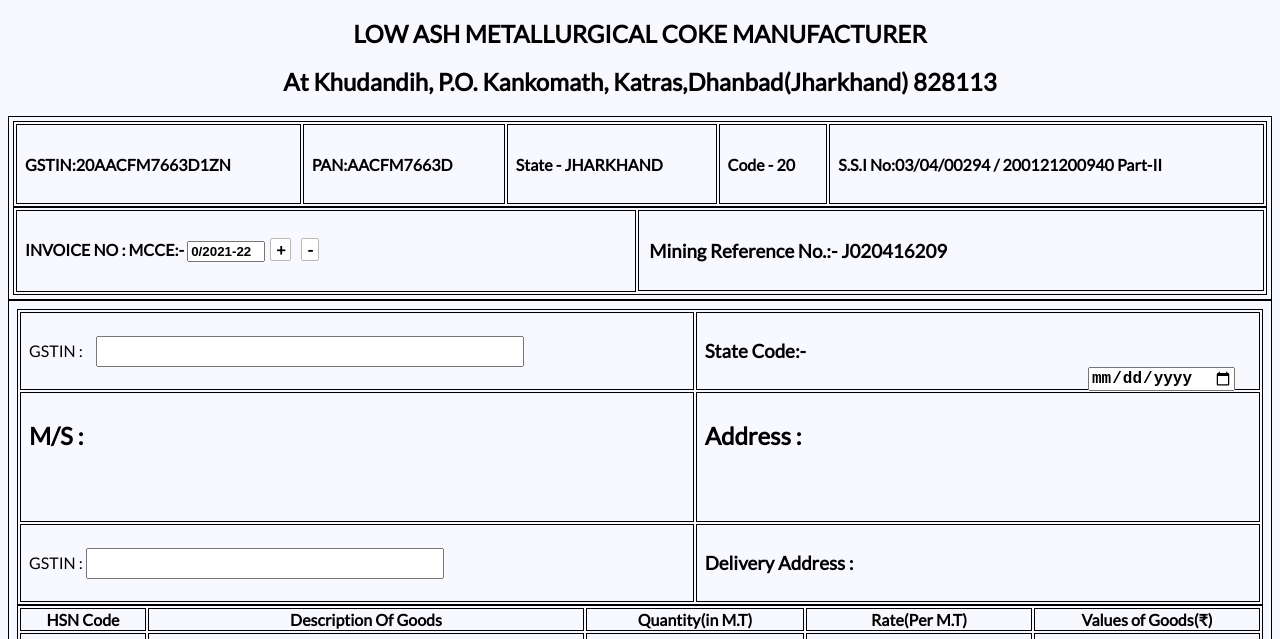
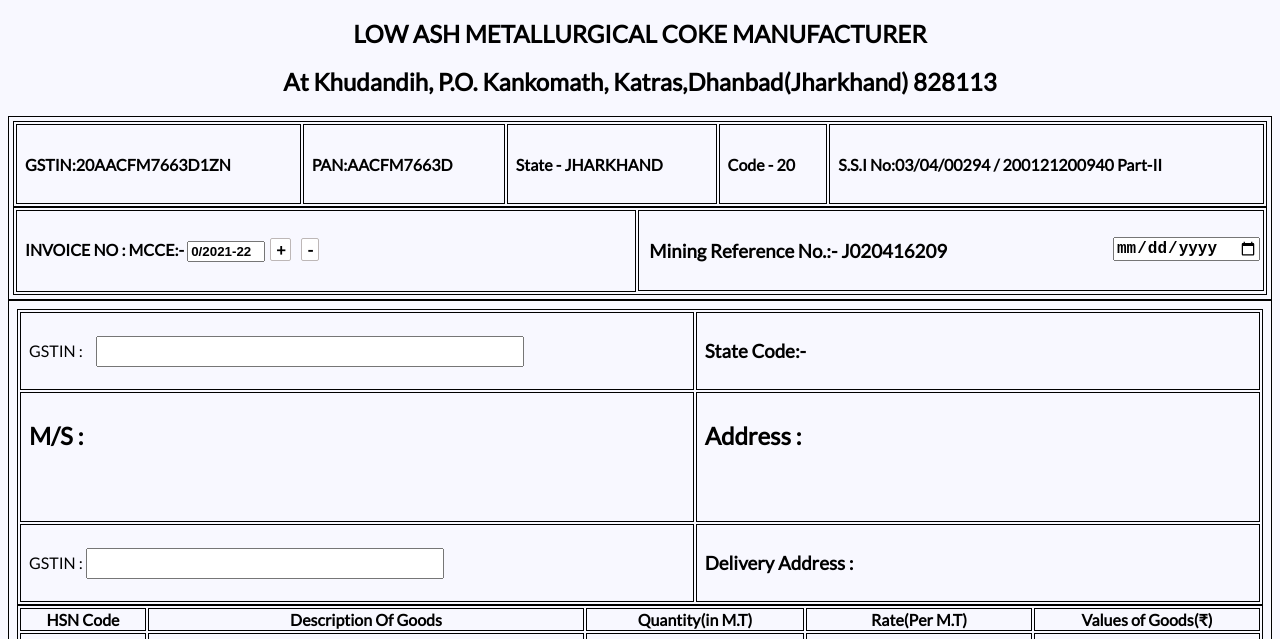
Before and after one commit to MODERNCOAL/CARBONISATION-ENTERPRISE, a plain HTML site: page index.html in a window 1280 px wide. Shown: the part 153-792 px from the top of the page. Drawn offline with Linux system fonts and the light colour scheme.

Commit message:
Date fixed

```diff
--- a/table.css
+++ b/table.css
@@ -35,8 +35,8 @@ td {
 }
 .date_el {
   position: absolute;
-  left: 85%;
-  top: 65%;
+  top: 390px;
+  right: 20px;
 }
 #name {
   width: 300px;
```
